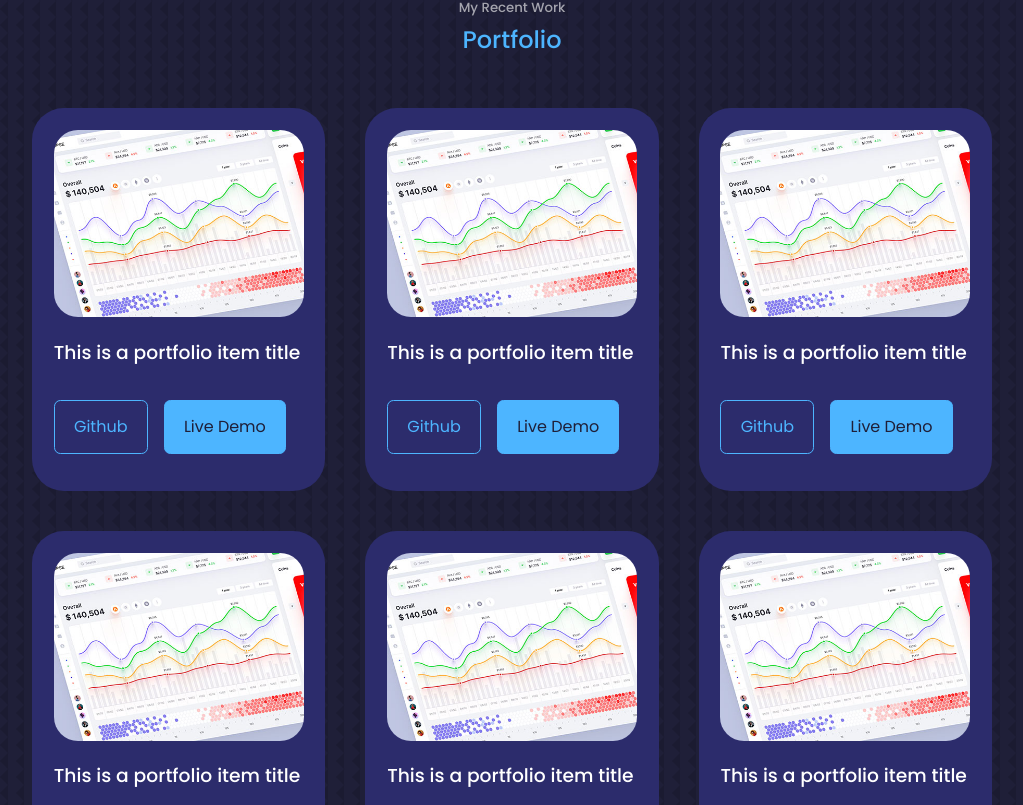
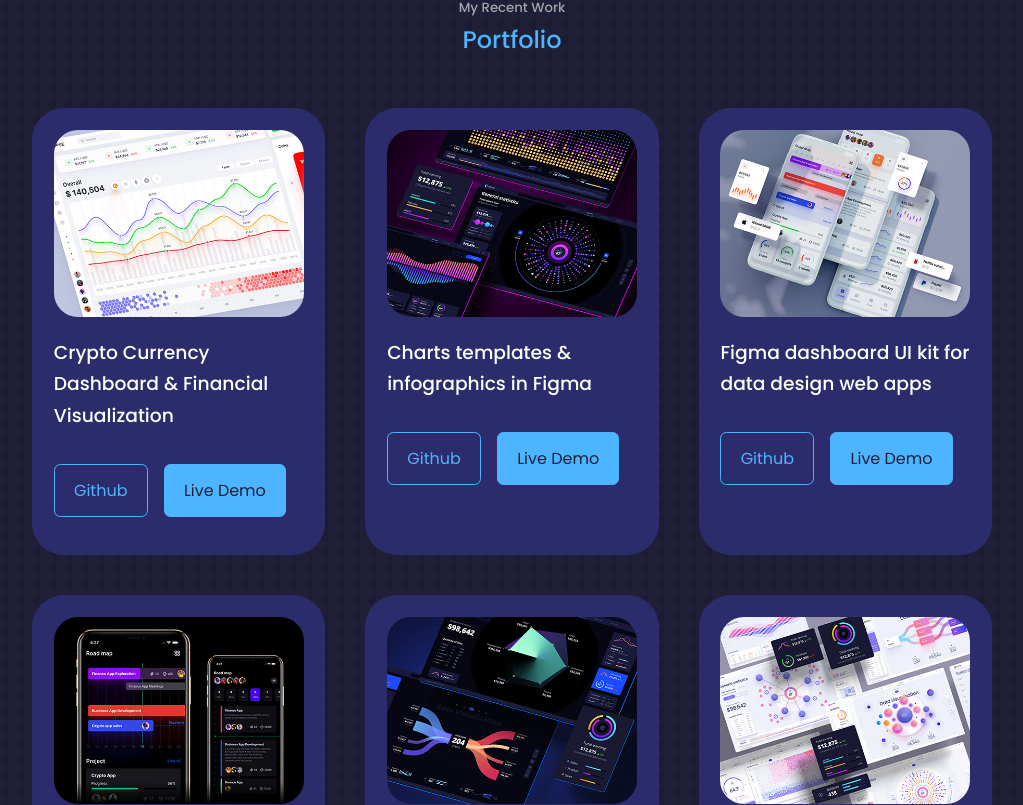
Before and after one commit to leancorv/react-portfolio, a React (Create React App) app: page / in a window 1280 px wide. Shown: the part 2975-3780 px from the top of the page, without its empty margins (128-1151 px from the left). Built offline with nearby package versions, Linux system fonts and the light colour scheme.

Commit message:
Mapping array Portfolio items

```diff
--- a/src/components/portfolio/Portfolio.jsx
+++ b/src/components/portfolio/Portfolio.jsx
@@ -7,6 +7,54 @@
 import IMG5 from '../../assets/portfolio5.png'
 import IMG6 from '../../assets/portfolio6.jpg'
 
+
+
+const data = [
+  {
+    id: 1,
+    image: IMG1,
+    title: 'Crypto Currency Dashboard & Financial Visualization',
+    github: 'https://github.com',
+    demo: 'https://dribble.com/shots/16673715-Crypto-currency-dashboards-and-financial-data-visualization'
+  },
+  {
+    id: 2,
+    image: IMG2,
+    title: 'Charts templates & infographics in Figma',
+    github: 'https://github.com',
+    demo: 'https://dribble.com/shots/16580766-Orion-UI-kit-Charts-templates-infographics-in-Figma'
+  },
+  {
+    id: 3,
+    image: IMG3,
+    title: 'Figma dashboard UI kit for data design web apps',
+    github: 'https://github.com',
+    demo: 'https://dribble.com/shots/17290914-Eclipse-Figma-dashboard-UI-kit-for-data-design-web-apps'
+  },
+  {
+    id: 4,
+    image: IMG4,
+    title: 'Maintaining tasks and tracking progress',
+    github: 'https://github.com',
+    demo: 'https://dribble.com/shots/16955822-Maintaining-tasks-and-tracking-progress'
+  },
+  {
+    id: 5,
+    image: IMG5,
+    title: 'Charts templates & infographics in Figma',
+    github: 'https://github.com',
+    demo: 'https://dribble.com/shots/16580766-Orion-UI-kit-Charts-templates-infographics-in-Figma'
+  },
+  {
+    id: 6,
+    image: IMG6,
+    title: 'Charts templates & infographics in Figma',
+    github: 'https://github.com',
+    demo: 'https://dribble.com/shots/16580766-Orion-UI-kit-Charts-templates-infographics-in-Figma'
+  },
+]
+
+
 const Portfolio = () => {
   return (
     <section id='portfolio'>
@@ -14,66 +62,22 @@
       <h2>Portfolio</h2>
 
       <div className="container portfolio__container">
-        <article className="portfolio__item">
-          <div className="portfolio__item-image">
-            <img src={IMG1} alt="" />
-          </div>
-          <h3>This is a portfolio item title</h3>
-          <div className="portfolio__item-cta">
-            <a href="https://github.com" className='btn' target='_black' >Github</a>
-            <a href="https://dribble.com/Alien_pixels" className='btn btn-primary' target='_black'>Live Demo</a>
-          </div>
-        </article>
-        <article className="portfolio__item">
-          <div className="portfolio__item-image">
-            <img src={IMG1} alt="" />
-          </div>
-          <h3>This is a portfolio item title</h3>
-          <div className="portfolio__item-cta">
-            <a href="https://github.com" className='btn' target='_black' >Github</a>
-            <a href="https://dribble.com/Alien_pixels" className='btn btn-primary' target='_black'>Live Demo</a>
-          </div>
-        </article>
-        <article className="portfolio__item">
-          <div className="portfolio__item-image">
-            <img src={IMG1} alt="" />
-          </div>
-          <h3>This is a portfolio item title</h3>
-          <div className="portfolio__item-cta">
-            <a href="https://github.com" className='btn' target='_black' >Github</a>
-            <a href="https://dribble.com/Alien_pixels" className='btn btn-primary' target='_black'>Live Demo</a>
-          </div>
-        </article>
-        <article className="portfolio__item">
-          <div className="portfolio__item-image">
-            <img src={IMG1} alt="" />
-          </div>
-          <h3>This is a portfolio item title</h3>
-          <div className="portfolio__item-cta">
-            <a href="https://github.com" className='btn' target='_black' >Github</a>
-            <a href="https://dribble.com/Alien_pixels" className='btn btn-primary' target='_black'>Live Demo</a>
-          </div>
-        </article>
-        <article className="portfolio__item">
-          <div className="portfolio__item-image">
-            <img src={IMG1} alt="" />
-          </div>
-          <h3>This is a portfolio item title</h3>
-          <div className="portfolio__item-cta">
-            <a href="https://github.com" className='btn' target='_black' >Github</a>
-            <a href="https://dribble.com/Alien_pixels" className='btn btn-primary' target='_black'>Live Demo</a>
-          </div>
-        </article>
-        <article className="portfolio__item">
-          <div className="portfolio__item-image">
-            <img src={IMG1} alt="" />
-          </div>
-          <h3>This is a portfolio item title</h3>
-          <div className="portfolio__item-cta">
-            <a href="https://github.com" className='btn' target='_black' >Github</a>
-            <a href="https://dribble.com/Alien_pixels" className='btn btn-primary' target='_black'>Live Demo</a>
-          </div>
-        </article>
+        {
+          data.map(({id, image, title, github, demo}) => {
+            return (
+              <article key={id} className="portfolio__item">
+                <div className="portfolio__item-image">
+                  <img src={image} alt={title} />
+                </div>
+                <h3>{title}</h3>
+                <div className="portfolio__item-cta">
+                  <a href={github} className='btn' target='_blank' rel="noreferrer" >Github</a>
+                  <a href={demo} className='btn btn-primary' target='_blank' rel="noreferrer" >Live Demo</a>
+                </div>
+              </article>
+            )
+          })
+        }
       </div>
     </section>
   )
```
